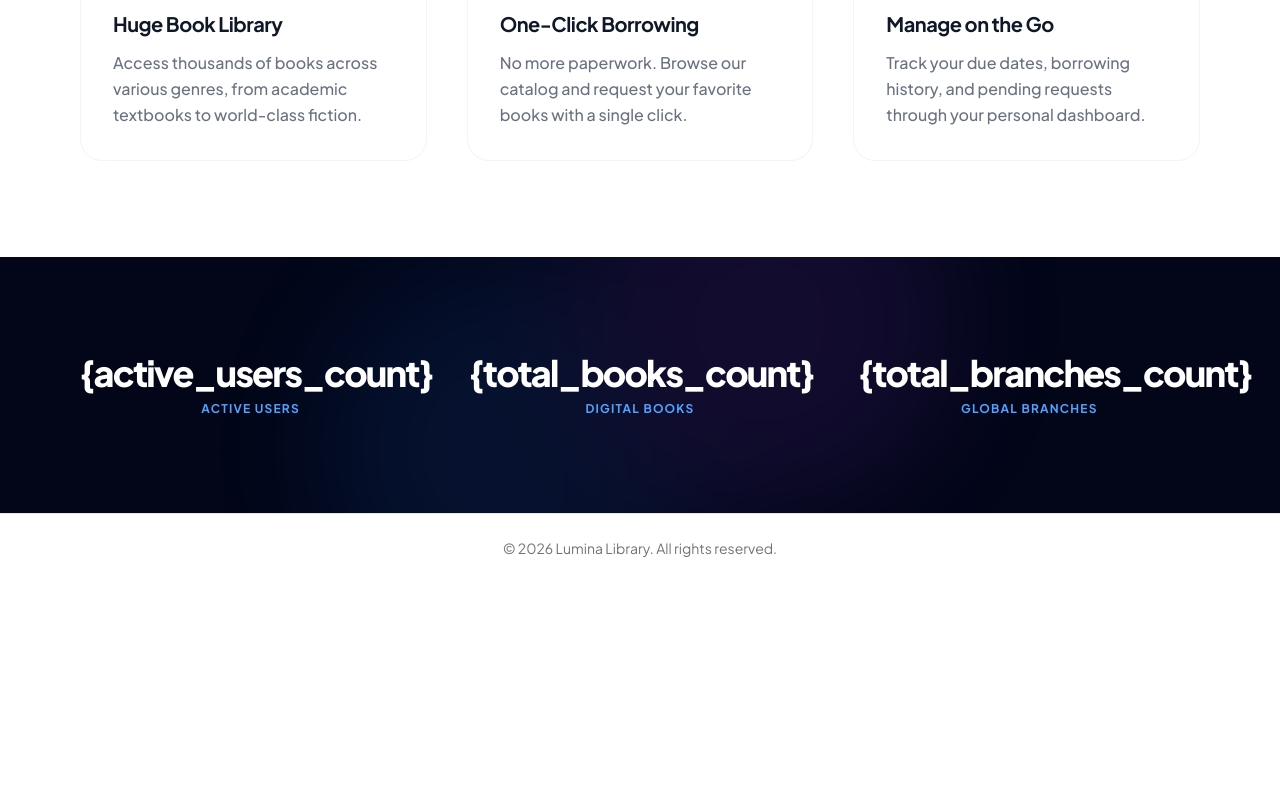
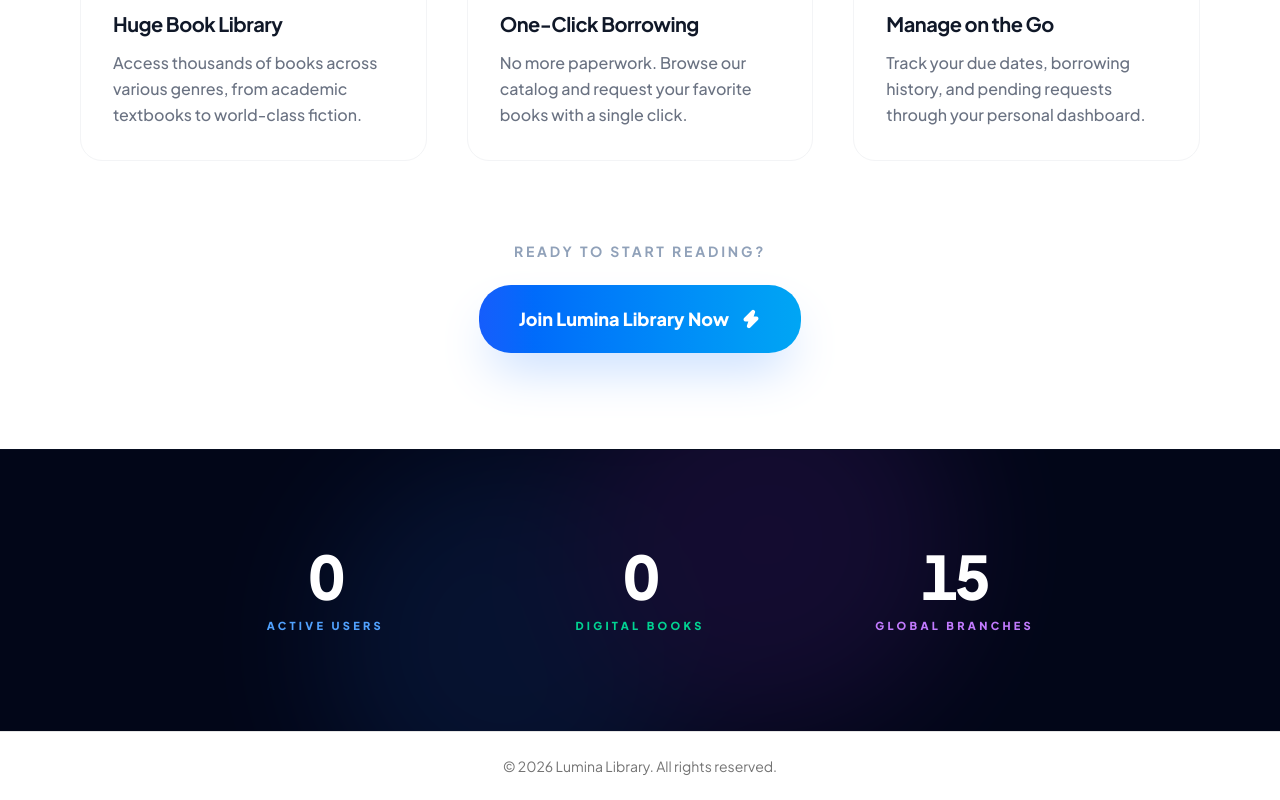
Before and after one commit to Bhanu-9618/Enterprise-Book-Borrowing-System-Frontend, a Next.js app: page / in a window 1280 px wide. Shown: the part 1047-1847 px from the top of the page. Before the commit the page ends 1629 px from the top, so only its background shows below. Built offline with nearby package versions, Linux system fonts and the light colour scheme; no server answers.

Commit message:
connect home page with backend

```diff
--- a/src/app/page.tsx
+++ b/src/app/page.tsx
@@ -1,6 +1,9 @@
 import React from 'react'
+import Link from 'next/link'
 import { HeroCarousel } from "@/src/components/HeroCarousel"
 import { BookMarked, Zap, Users } from "lucide-react"
+import { userService } from "@/src/services/userService"
+import { bookService } from "@/src/services/bookService"
 
 const features = [
   {
@@ -26,7 +29,19 @@
   }
 ];
 
-const LandingPage = () => {
+const LandingPage = async () => {
+  // Parallel fetch for better performance
+  const [userCount, bookCount] = await Promise.all([
+    userService.getUserCount(),
+    bookService.getBookCount(),
+  ]);
+
+  const stats = [
+    { label: "Active Users", val: userCount, color: "text-blue-400" },
+    { label: "Digital Books", val: bookCount, color: "text-emerald-400" },
+    { label: "Global Branches", val: 15, color: "text-purple-400" }
+  ];
+
   return (
     <main className="min-h-screen bg-white">
       {/* Hero Section */}
@@ -67,32 +82,44 @@
             </div>
           ))}
         </div>
+
+        {/* Call to Action Button */}
+        <div className="mt-20 text-center animate-in fade-in slide-in-from-bottom-6 duration-1000">
+          <p className="text-sm font-bold text-slate-400 mb-6 uppercase tracking-[0.2em]">Ready to start reading?</p>
+          <Link
+            href="/auth/signup"
+            className="inline-flex items-center gap-3 px-10 py-5 rounded-[2rem] bg-gradient-to-r from-blue-600 to-sky-500 text-white font-black text-lg shadow-2xl shadow-blue-500/30 hover:scale-105 hover:shadow-blue-500/40 active:scale-95 transition-all group"
+          >
+            Join Lumina Library Now
+            <Zap className="h-5 w-5 fill-current transition-transform group-hover:rotate-12" />
+          </Link>
+        </div>
       </section>
 
       {/* Stats Section */}
-      <section className="bg-slate-950 py-24 text-white overflow-hidden relative">
+      <section className="bg-slate-950 py-24 text-white overflow-hidden relative border-t border-slate-900/50">
         <div className="absolute inset-0 opacity-10 blur-3xl pointer-events-none">
           <div className="absolute top-0 left-1/4 w-96 h-96 bg-blue-500 rounded-full" />
           <div className="absolute bottom-0 right-1/4 w-96 h-96 bg-purple-500 rounded-full" />
         </div>
 
         <div className="mx-auto max-w-7xl px-6 sm:px-12 lg:px-20 relative z-10 text-center">
-          <div className="grid grid-cols-1 sm:grid-cols-3 gap-12">
-            {[
-              { label: "Active Users", val: "{active_users_count}" },
-              { label: "Digital Books", val: "{total_books_count}" },
-              { label: "Global Branches", val: "{total_branches_count}" }
-            ].map((stat, i) => (
-              <div key={i}>
-                <p className="text-4xl font-black mb-2 tracking-tighter text-white">{stat.val}</p>
-                <p className="text-xs font-bold uppercase tracking-widest text-blue-400">{stat.label}</p>
+          <div className="grid grid-cols-1 sm:grid-cols-3 gap-12 sm:max-w-4xl mx-auto">
+            {stats.map((stat, i) => (
+              <div key={i} className="animate-in fade-in slide-in-from-bottom-4 duration-1000" style={{ animationDelay: `${i * 200}ms` }}>
+                <p className="text-6xl font-black mb-3 tracking-tighter text-white tabular-nums">
+                  {typeof stat.val === 'number' && stat.val > 1000 ? `${(stat.val / 1000).toFixed(1)}k+` : stat.val}
+                </p>
+                <p className={`text-[11px] font-black uppercase tracking-[0.3em] ${stat.color}`}>
+                  {stat.label}
+                </p>
               </div>
             ))}
           </div>
         </div>
       </section>
     </main>
-  )
-}
+  );
+};
 
-export default LandingPage
+export default LandingPage;
--- /dev/null
+++ b/src/services/bookService.ts
@@ -0,0 +1,18 @@
+import api from '../lib/axios';
+
+export const bookService = {
+    /**
+     * Fetches the total count of books in the catalog.
+     * Public access: No authentication required.
+     */
+    getBookCount: async (): Promise<number> => {
+        try {
+            const response = await api.get('/book/count');
+            // Assuming the same response structure: { code, message, data }
+            return response.data.data || 0;
+        } catch (error) {
+            console.error('Error fetching book count:', error);
+            return 0;
+        }
+    },
+};
--- /dev/null
+++ b/src/services/userService.ts
@@ -0,0 +1,18 @@
+import api from '../lib/axios';
+
+export const userService = {
+    /**
+     * Fetches the total count of registered users.
+     * Public access: No authentication required.
+     */
+    getUserCount: async (): Promise<number> => {
+        try {
+            const response = await api.get('/user/count');
+            // Based on the error, the count is inside the 'data' property of the response object
+            return response.data.data || 0;
+        } catch (error) {
+            console.error('Error fetching user count:', error);
+            return 0; // Return 0 or handle error appropriately
+        }
+    },
+};
```
